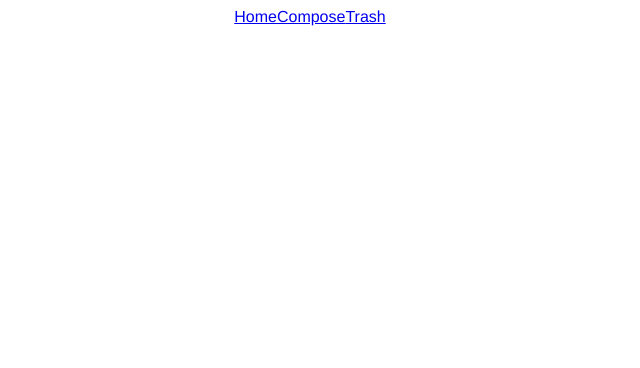
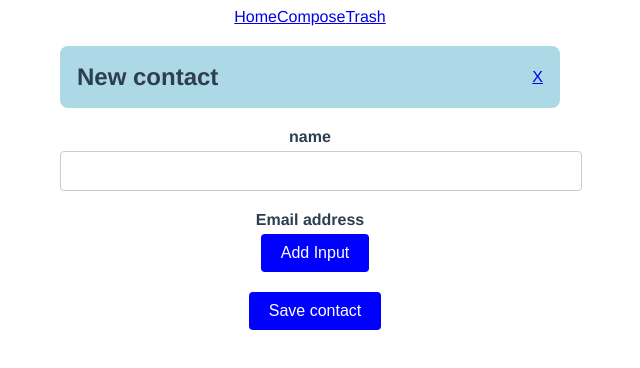
Before and after one commit to MohamedAbdo37/Speed-Mail, a Vue app: page /addContact in a window 1280 px wide. Before the commit this address had no page. Shown: the top 368 px of the page, without its empty margins (330-970 px from the left). Built offline with nearby package versions, Linux system fonts and the light colour scheme.

Commit message:
addcontact

```diff
--- a/src/components/Home.vue
+++ b/src/components/Home.vue
@@ -36,29 +36,10 @@
         </button>
       </li>
       <li>
-        <button @click="addfolder" onclick="document.getElementById('contactname').style.display='block',document.getElementById('createe').style.display='block'">
+        <button @click="addcontact">
           <i class="fa-solid fa-plus"></i>Add contact
         </button>
       </li>
-      <li>
-      <input type="text" id="contactname" style="display: none;" required  v-model="contactnames[c]">
-      <button @click="addidcontact(contactnames[c])" id ="createe" style="display: none;" onclick=" document.getElementById('contactname').style.display='none',document.getElementById('createe').style.display='none',document.getElementById('showw').style.display='block'"   >create</button>
-
-      <ul v-if="contactnames" id="showw" style="display: none; " class="contacts">
-      <li  v-for="name in contactnames" :key="name.id">
-        <button v-if="name">
-          <i v-if="name" class="fa fa-address-card-o"></i>
-        </button>
-        <button v-if="name" @click="getindexcontact(name)" onclick=" document.getElementById('namee').style.display='block', document.getElementById('ree').style.display='block', document.getElementById('dee').style.display='block'" >
-          {{ name }}
-        </button>
-        <input type="text" id="namee" style="display: none ;width: 70px;" required  v-model="contactnames[o]">
-        <button @click="renamecontact(oldnamee,contactnames[o])" id ="ree" style="display: none;" onclick=" document.getElementById('namee').style.display='none',document.getElementById('ree').style.display='none',document.getElementById('dee').style.display='none'"  >rename</button>
-        <button @click="deletecontact(contactnames[o])" id ="dee" style="display: none;" onclick=" document.getElementById('namee').style.display='none',document.getElementById('dee').style.display='none',document.getElementById('ree').style.display='none'"  >Delete</button>
-      </li>
-    </ul>
-
-    </li>
       <li>
         <button
           style="font-weight: bold"
@@ -212,12 +193,9 @@ export default {
       pag1:0,
       pag2:9,
       oldname:"",
-      oldnamee:"",
       title:"inbox",
       b: 0,
       i: 0,
-      c:0,
-      o:0,
       moveto:"",
       sort :"Ascendingly",
       sortby:"date",
@@ -573,21 +551,6 @@ export default {
     },
 
 
-    deletecontact(name){
-      this.o=this.contactnames.indexOf(name);
-     // this.foldernames.splice(this.b, 1);
-      this.contactnames[this.o]="";
-      axios.get('http://localhost:8081/deletecontact', {
-        params: {
-          name:name,
-        },
-      }).then((r) => {
-        console.log('done delete contact');
-        console.log(r.data)
-       // this.mails=r.data;
-      });
-    },
-
 
     rename(old,newname){
       axios.get('http://localhost:8081/renamefolder', {
@@ -597,19 +560,6 @@ export default {
         },
       }).then((r) => {
         console.log('done move folder');
-       // this.mails=r.data;
-        console.log(r.data)
-      });
-    },
-
-    renamecontact(old,newname){
-      axios.get('http://localhost:8081/renamecontact', {
-        params: {
-          oldname:old,
-          newname:newname,
-        },
-      }).then((r) => {
-        console.log('done rename folder');
        // this.mails=r.data;
         console.log(r.data)
       });
@@ -666,7 +616,6 @@ console.log(r.data)
 
   },
 
-
   restore(){
     axios.get('http://localhost:8081/restore', {
         params: {
@@ -706,12 +655,6 @@ this.mails.sort(compareDates);
       this.b=this.foldernames.indexOf(name);
      this.oldname=this.foldernames[this.b]
 },
-
-getindexcontact(name) {
-      this.o=this.contactnames.indexOf(name);
-     this.oldnamee=this.contactnames[this.o]
-},
-
 
     Search() {
 
@@ -772,23 +715,9 @@ getindexcontact(name) {
       });
     }
     },
-    addidcontact(name) {
-      this.c += 1;
-      console.log(this.c);
-      console.log(name)
-      if(name!==''||name==null){
-      axios.get('http://localhost:8081/addcontact', {
-        params: {
-          name:name,
-        },
-      }).then((r) => {
-        console.log('done add contact');
-      //  console.log(r.data);
-        console.log(r.data)
-      });
-    }
+    addcontact() {
+      this.$router.push( { name: 'addContact', query: { email: this.userEmail } });
     },
-
     compose() {
       this.$router.push( { name: 'ComPose', query: { email: this.userEmail } });
     },
--- /dev/null
+++ b/src/components/addcontact.vue
@@ -0,0 +1,156 @@
+<template>
+    <div class="container">
+           <div class="header">
+               <h1>New contact</h1>
+             <router-link to="/home" @click="home">X</router-link>
+           </div>
+           <div class="form-group">
+               <label for="from">name</label>
+               <input type="text" id="from" required  v-model="name">
+           </div>
+           <div class="form-group">
+             <label for="to">Email address</label>
+               <div v-for="(input, index) in to" :key="index">
+               <input v-model="input.value" @input="updateInput2(index, $event.target.value)" type="text" :id="'to' + index" required  >
+               <button @click="removeInput2(index)">Remove</button>
+               </div>
+               <button @click="addInput2" class="send-button">Add Input</button>
+           </div>
+           <button @click="send()" class="send-button">Save contact</button>
+    </div>
+     </template>
+   <script>
+
+   import axios from 'axios';
+
+   export default {
+     name: 'addContact',
+     components: {},
+     data() {
+       return {
+         to: [],
+         name:"",
+       };
+     },
+     methods: {
+       home() {
+         this.$router.push( { name: 'Home', query: { email: this.userEmail } });
+       },
+       save() {
+       this.to.forEach((input, index) => {
+         this.to[index] = input.value;
+       });
+         axios.get('http://localhost:8081/savecontact', {
+           params: {
+             emailadrress: this.to,
+             name:this.name,
+           },
+         }).then((r) => {
+           console.log('done contact');
+           console.log(r.data);
+           console.log(this.date);
+         });
+       },
+           addInput2() {
+             this.to.push({ value: '' });
+           },
+           removeInput2(index) {
+             this.to.splice(index, 1);
+           },
+           updateInput2(index, value) {
+             this.to[index].value = value;
+             console.log(this.to[index])
+           },
+     },
+     computed: {
+       userEmail() {
+         return this.$route.query.email;
+       },
+   }
+   };
+   </script>
+   <style scoped>
+   .container {
+       max-width: 500px;
+       margin: 0 auto;
+       padding: 20px;
+   }
+
+   #Priority_select {
+       padding: 10px;
+       border-radius: 8px;
+       background: rgba(128, 128, 128, 0.1);
+       border: none;
+       margin-left: 10px;
+   }
+   .display {
+     padding: 20px;
+   }
+   .header {
+       display: flex;
+       align-items: center;
+       justify-content: space-between;
+       margin-bottom: 20px;
+       background-color: lightblue;
+       padding: 17px;
+       border-radius: 8px;
+   }
+
+   .header h1 {
+       font-size: 24px;
+       margin: 0;
+   }
+
+   .back-link {
+       text-decoration: none;
+       color: #333;
+       font-size: 24px;
+   }
+
+   .form-group {
+       margin-bottom: 20px;
+   }
+
+   label {
+       display: block;
+       font-weight: bold;
+       margin-bottom: 5px;
+   }
+
+   input[type="text"],
+   textarea {
+       width: 100%;
+       padding: 10px;
+       font-size: 16px;
+       border-radius: 4px;
+       border: 1px solid #ccc;
+   }
+
+   button.send-button {
+       background-color:blue;
+       color: #fff;
+       padding: 10px 20px;
+       border: none;
+       border-radius: 4px;
+       font-size: 16px;
+       cursor: pointer;
+       margin-left: 10px;
+   }
+   button.send-button:hover{
+     background-color:  lightblue;
+     transition: 0.5s;
+   }
+   .input-container {
+         display: flex;
+         align-items: center;
+         float: right;
+         padding-top: 11px;
+       }
+       .input-container input[type="file"] {
+         display: none;
+       }
+       .input-container .icon {
+         margin-right: 10px;
+         cursor: pointer;
+       }
+   </style>
--- a/src/router/index.js
+++ b/src/router/index.js
@@ -5,6 +5,7 @@ import TraSh from '../components/Trash.vue';
 import LoginVue from '../components/LoginVue.vue';
 import SignUp from '../components/SignUp.vue';
 import DraftBrowse from '../components/DraftBrowse.vue'
+import addContact from '../components/addcontact.vue';
 const routes = [
   {
     path: '/home',
@@ -16,6 +17,11 @@ const routes = [
     path: '/Compose',
     name: 'ComPose',
     component: ComPose,
+  },
+  {
+    path: '/addContact',
+    name: 'addContact',
+    component: addContact,
   },
   {
     path: '/Trash',
```
